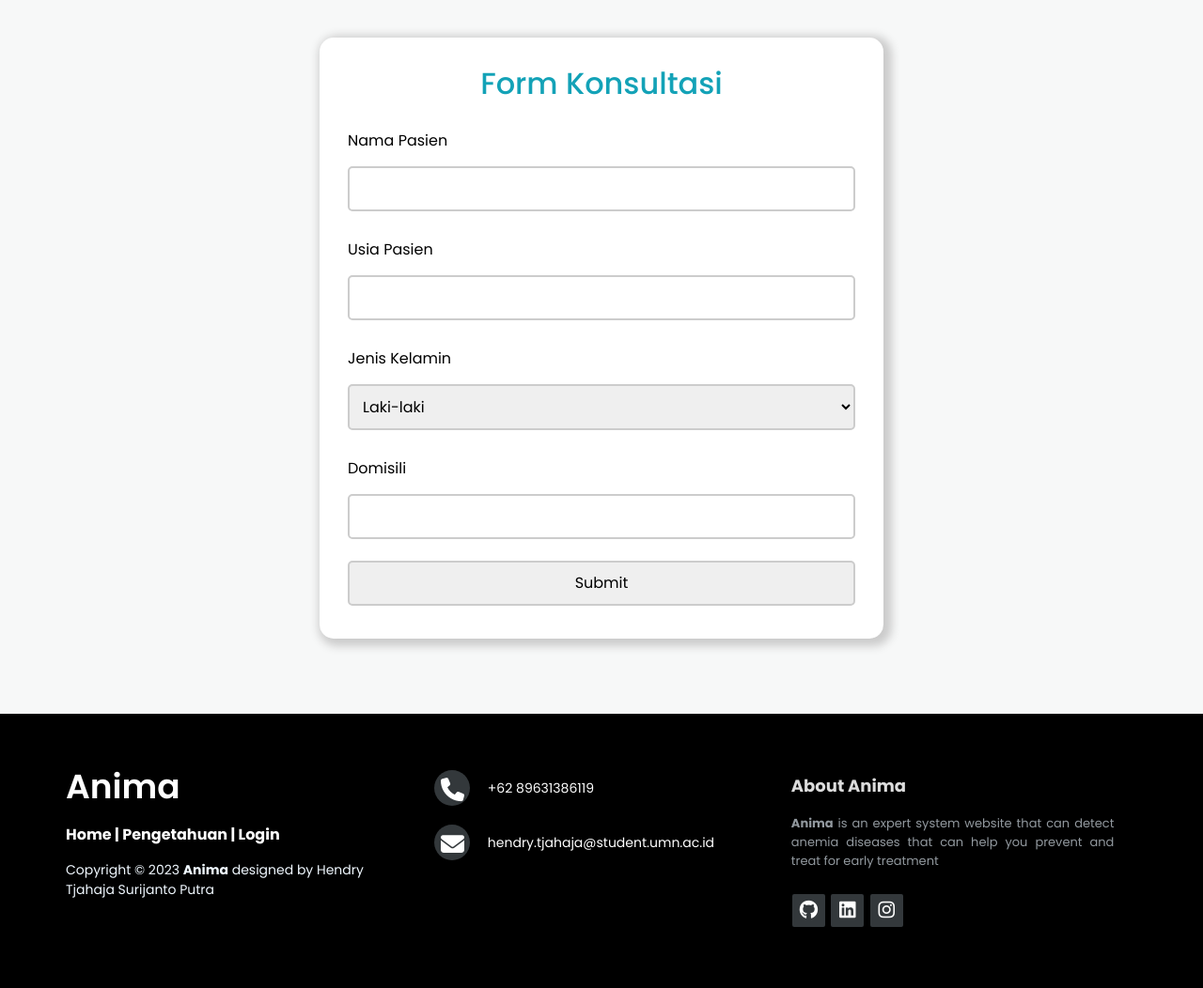
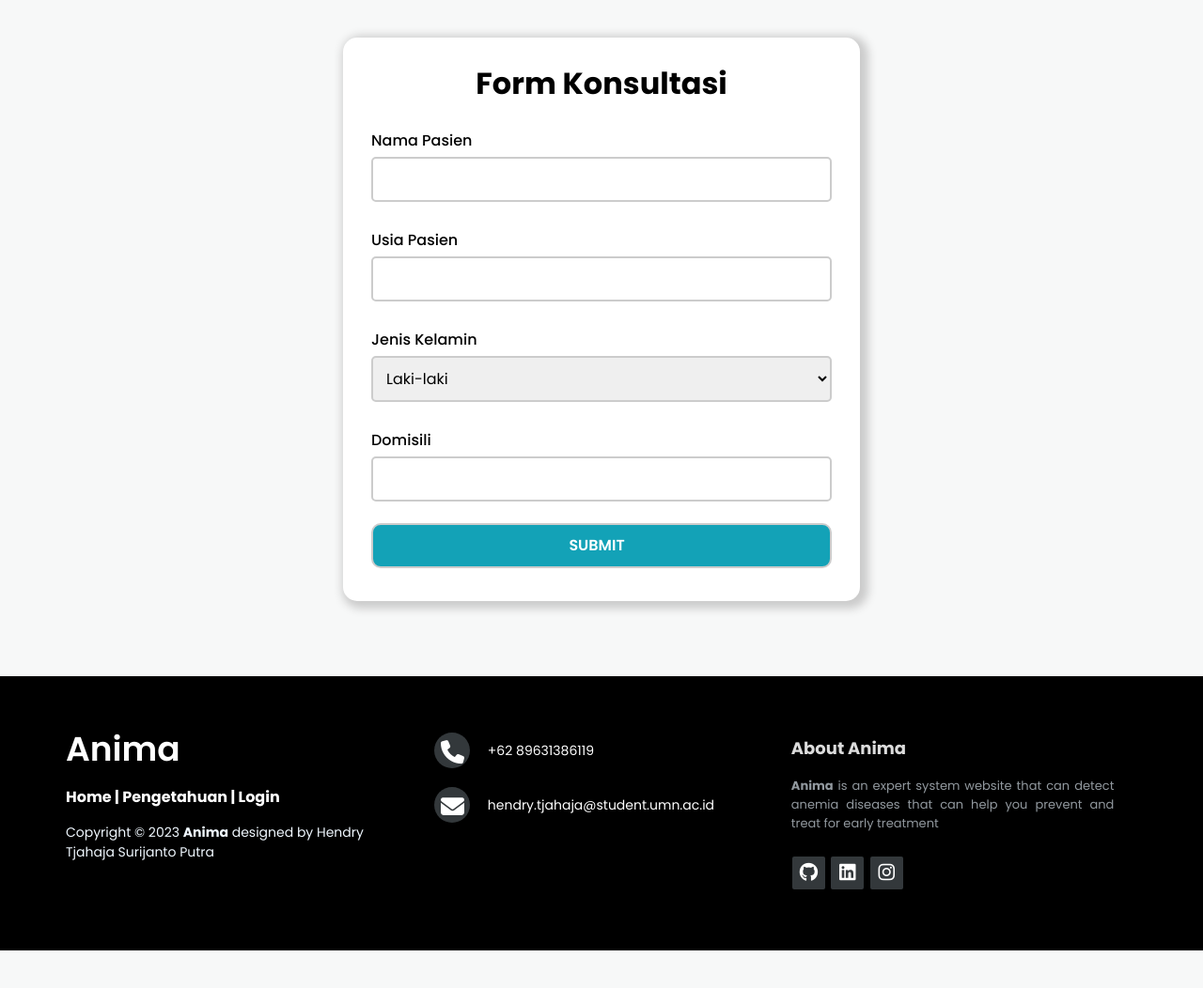
Before and after one commit to akaslayer/Anima, a PHP site: page /formKonsultasi.php in a window 1280 px wide. Shown: the part 90-1142 px from the top of the page at 94% size. After the commit the page ends 1102 px from the top, so only its background shows below. Run offline with PHP 8.4, Linux system fonts and the light colour scheme; some libraries are stand-ins or nearby versions.

Commit message:
penambahan active navbar dan perubahan style form konsultasi

```diff
--- a/skripsi-anemia/Navbar.php
+++ b/skripsi-anemia/Navbar.php
@@ -8,6 +8,7 @@
 	<link rel="preconnect" href="https://fonts.gstatic.com" crossorigin>
 </head>
 <body>
+<?php  $page = substr($_SERVER['SCRIPT_NAME'], strrpos($_SERVER['SCRIPT_NAME'],"/")+1); ?>
 <section id="navbar">
 <div class="main-width">
   <header>
@@ -21,10 +22,10 @@
     <span></span>
 </div>
 <ul class="nav-list">
-  <li><a href="index.php">Home</a></li>
-  <li><a href="pengetahuan.php">Pengetahuan</a></li>
+  <li><a href="index.php" class="<?= $page == 'index.php' ? 'activate':'' ?>">Home</a></li>
+  <li><a href="pengetahuan.php" class="<?= $page == 'pengetahuan.php' ? 'activate':'' ?>">Pengetahuan</a></li>
   <!-- <li><a href="#">About</a></li> -->
-  <li class="button"><a href="login.php">Login</a></li>
+  <li class="button"><a href="login.php" class="<?= $page == 'login.php' ? 'activate_btn':'' ?>">Login</a></li>
 </ul>
 </nav>
 </header>
--- a/skripsi-anemia/assets/css/formKonsultasi.css
+++ b/skripsi-anemia/assets/css/formKonsultasi.css
@@ -16,11 +16,12 @@ body{
 
 h2{
     text-align: center;
-    color: #13a2b7;
+    color: black;
+    font-weight: 800;
 }
 
 form{
-    width: 600px;
+    width: 550px;
     padding: 30px;
     background: #fff;
     border-radius: 15px;
@@ -35,7 +36,6 @@ select{
     padding: 10px;
     border-radius: 5px;
     margin-bottom: 5px;
-    margin-top: 10px;
     font-size: 16px;
 
 }
@@ -47,7 +47,7 @@ input{
     padding: 10px;
     border-radius: 5px;
     margin-bottom:  5px;
-    margin-top: 10px;
+
     font-size: 16px;
 }
 
@@ -55,20 +55,17 @@ label{
     color: black;
     font-size: 16px;
     margin-bottom: 5px;
+    font-weight: 500;
 }
 
-#button_submit{
+#btn_submit{
     background: transparent;
-    color: black;
-    border-radius: 5px;
-    margin-top: 30px;
-    border: 2px solid #13a2b7;
+    color: white;
+    border-radius: 10px;
+    margin-top: 10px;
+    background:  #13a2b7;
     padding-left: 0;
+    font-weight: 600;
+    font-size: 16px;
 
 }
-
-#button_submit:hover{
-    opacity: .7s;
-    background: #13a2b7;
-    color: white;
-}
--- a/skripsi-anemia/assets/css/navbar.css
+++ b/skripsi-anemia/assets/css/navbar.css
@@ -11,6 +11,16 @@
 
 body{
     overflow-x: hidden;
+}
+
+.activate{
+    color: #13a2b7 !important;
+}
+
+.activate_btn{
+    color: white !important;
+    background-color: #13a2b7 !important;
+
 }
 
 .main-width{
--- a/skripsi-anemia/formKonsultasi.php
+++ b/skripsi-anemia/formKonsultasi.php
@@ -38,7 +38,7 @@ session_start();
                 <label>Domisili</label>
                 <input type = "text"  name = "domisili"  required>
                 </div>
-                <input  type = "submit"  name="submit" value ="Submit">
+                <input  id="btn_submit"type ="submit"  name="submit" value ="SUBMIT">
             </form>
         </div>
         <?php
```
